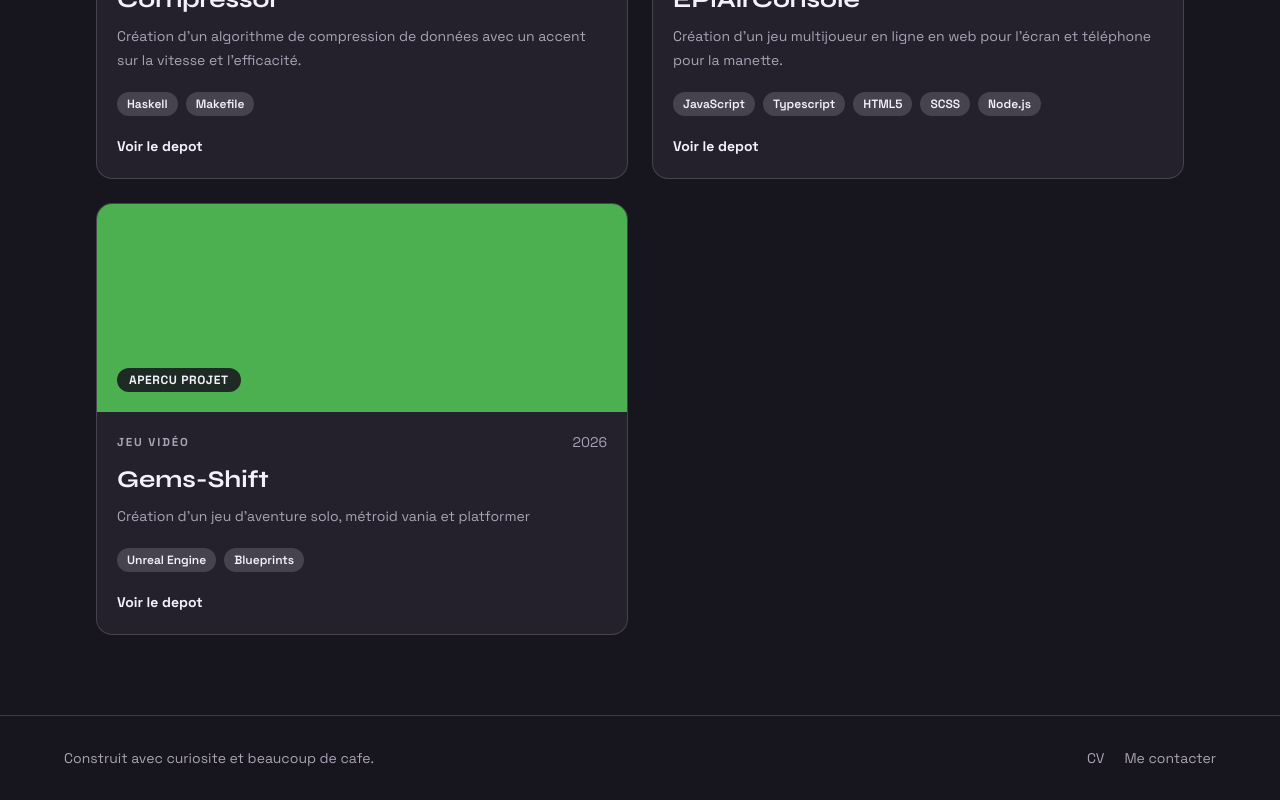
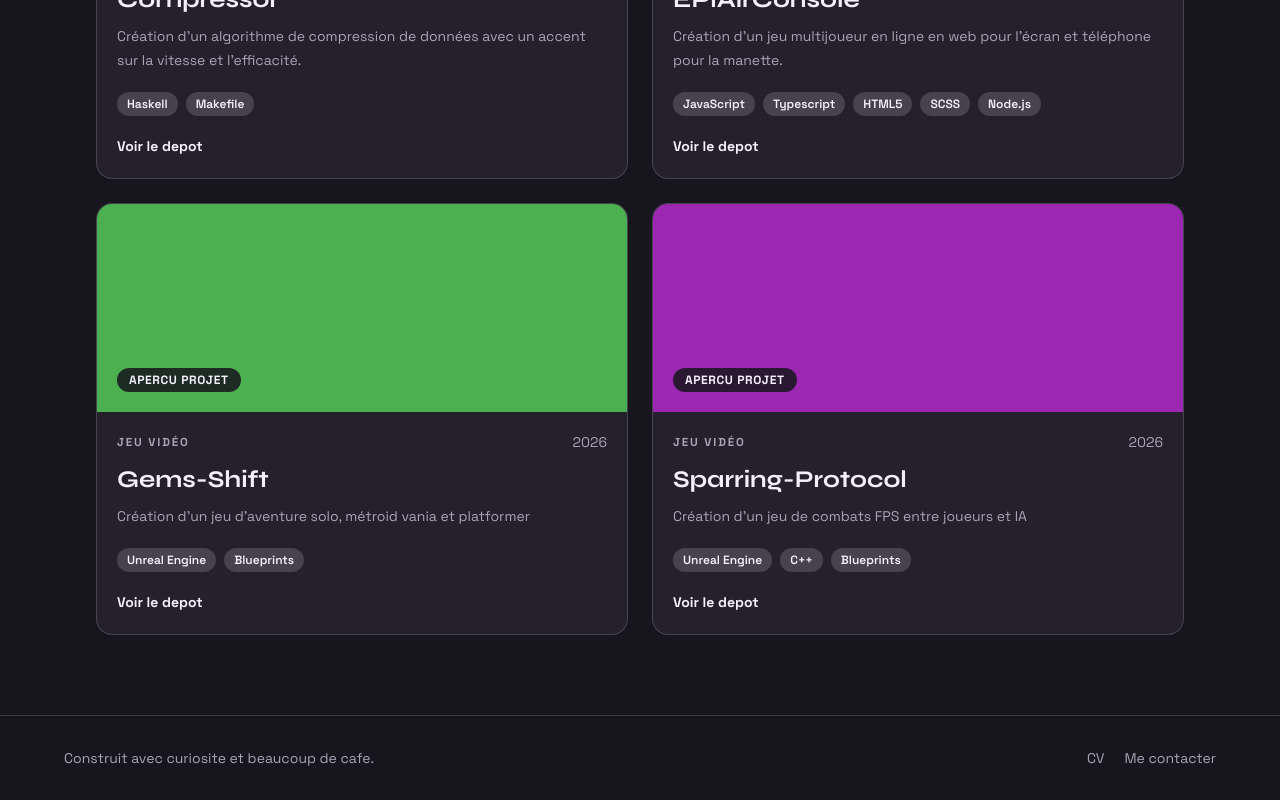
Before and after one commit to Nolfews/Portfolio, a Next.js app: page /projects in a window 1280 px wide. Shown: the part 4108-4908 px from the top of the page. Built offline with nearby package versions, Linux system fonts and the light colour scheme.

Commit message:
[UPDATE] add new project Sparring-Protocol with details including title, category, description, tags, and repository URL

```diff
--- a/src/data/portfolio.ts
+++ b/src/data/portfolio.ts
@@ -258,6 +258,20 @@ export const projectCatalog: PortfolioProject[] = [
     color: "bg-[#4caf50]",
     year: "2026",
     repositoryUrl: "https://github.com/Nolfews/Gems-Shift",
+  },
+  {
+    id: "Sparring-Protocol",
+    title: "Sparring-Protocol",
+    category: "games",
+    type: { fr: "Jeu vidéo", en: "Video game" },
+    description: {
+      fr: "Création d'un jeu de combats FPS entre joueurs et IA",
+      en: "Creation of a FPS fighting game between players and AI",
+    },
+    tags: ["Unreal Engine", "C++", "Blueprints"],
+    color: "bg-[#9c27b0]",
+    year: "2026",
+    repositoryUrl: "https://github.com/Nolfews/Sparring-Protocol",
   }
 ];
 
```
